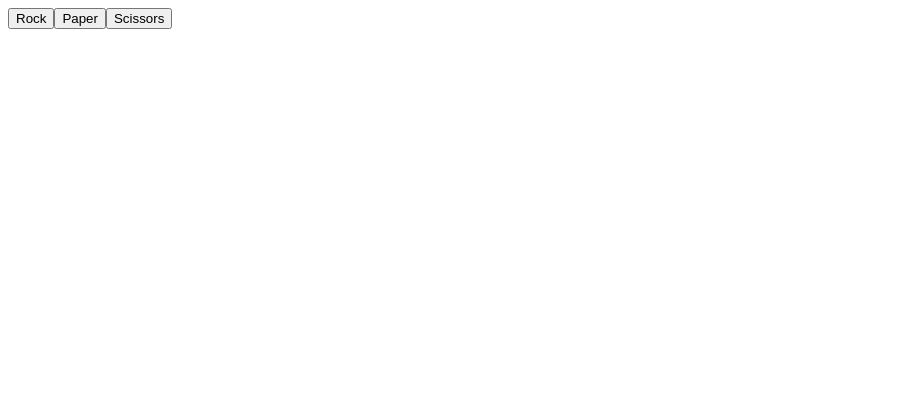
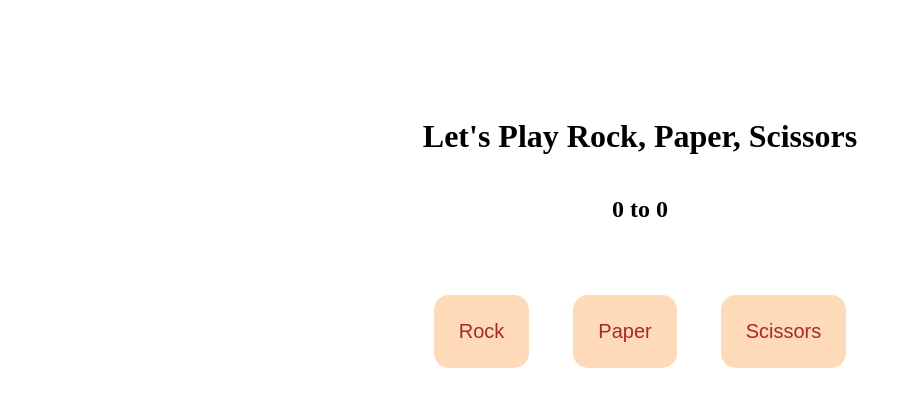
Before and after one commit to lostinafairytale/rock-paper-scissors, a plain HTML site: page index.html in a window 1280 px wide. Shown: the whole page, without its empty margins (0-912 px from the left). Drawn offline with Linux system fonts and the light colour scheme.

Commit message:
Add initial UI to game

```diff
--- a/index.html
+++ b/index.html
@@ -4,9 +4,26 @@
     <meta charset="UTF-8">
     <meta name="viewport" content="width=device-width, initial-scale=1.0">
     <title>Document</title>
+    <link rel="stylesheet" href="styles.css">
     <script src = "rps.js" defer></script>
 </head>
 <body>
-    <div id="container"></div>
+    <div id="container">
+        <h1>Let's Play Rock, Paper, Scissors</h1>
+
+        <h2><span class="player">0</span> to <span class="computer">0</span></h2>
+
+        <p class="final-score"></p>
+
+        <div class="btn-ctnr">
+            <button class="rock">Rock</button>
+            <button class="paper">Paper</button>
+            <button class="scissors">Scissors</button>
+        </div>
+
+        <p class="round-score"></p>
+
+
+    </div>
 </body>
 </html>
--- a/rps.js
+++ b/rps.js
@@ -1,16 +1,10 @@
 const container = document.querySelector('#container')
 
-const btn1 = document.createElement("button");
-btn1.textContent = "Rock";
-container.appendChild(btn1);
+const btn1 = document.querySelector('.rock')
 
-const btn2 = document.createElement("button");
-btn2.textContent = "Paper";
-container.appendChild(btn2);
+const btn2 = document.querySelector('paper')
 
-const btn3 = document.createElement("button");
-btn3.textContent = "Scissors";
-container.appendChild(btn3);
+const btn3 = document.querySelector('scissors')
 
 const div = document.createElement("div");
 container.appendChild(div);
@@ -20,6 +14,7 @@ let choices = ["Rock", "Paper", "Scissors"];
 function getComputerChoice() {
   return choices[Math.floor(Math.random() * 3)];
 }
+
 function playRound(playerSelection, computerSelection) {
   let ps = playerSelection.toLowerCase();
   let cs = computerSelection.toLowerCase();
@@ -29,15 +24,15 @@ function playRound(playerSelection, computerSelection) {
     (ps == "scissors" && cs == "paper") ||
     (ps == "rock" && cs == "scissors")
   ) {
-    return "You win!";
+    return "Player!";
   } else if (
     (cs == "paper" && ps == "rock") ||
     (cs == "scissors" && ps == "paper") ||
     (cs == "rock" && ps == "scissors")
   ) {
-    return "You lose!";
+    return "Computer!";
   } else {
-    return "It's a tie";
+    return "Tie";
   }
 }
 
@@ -45,6 +40,9 @@ function playRound(playerSelection, computerSelection) {
 const btns = document.querySelectorAll('button')
 btns.forEach((button) => {
   let choice = button.textContent;
+  let rounds = 5
+  let winner = 0
+  let loser = 0
   button.addEventListener("click", () => {
     div.textContent = playRound(choice, getComputerChoice());
   });
--- /dev/null
+++ b/styles.css
@@ -0,0 +1,22 @@
+#container {
+    display: flex;
+    justify-content: center;
+    align-items: center;
+    flex-direction: column;
+    height: 500px;
+}
+
+button {
+    margin: 20px;
+    padding: 25px;
+    font-size: 20px;
+    border: none;
+    border-radius: 15px;
+    background-color: peachpuff;
+    color: brown;
+}
+
+.scores {
+    display: flex;
+    justify-content: space-between;
+}
```
